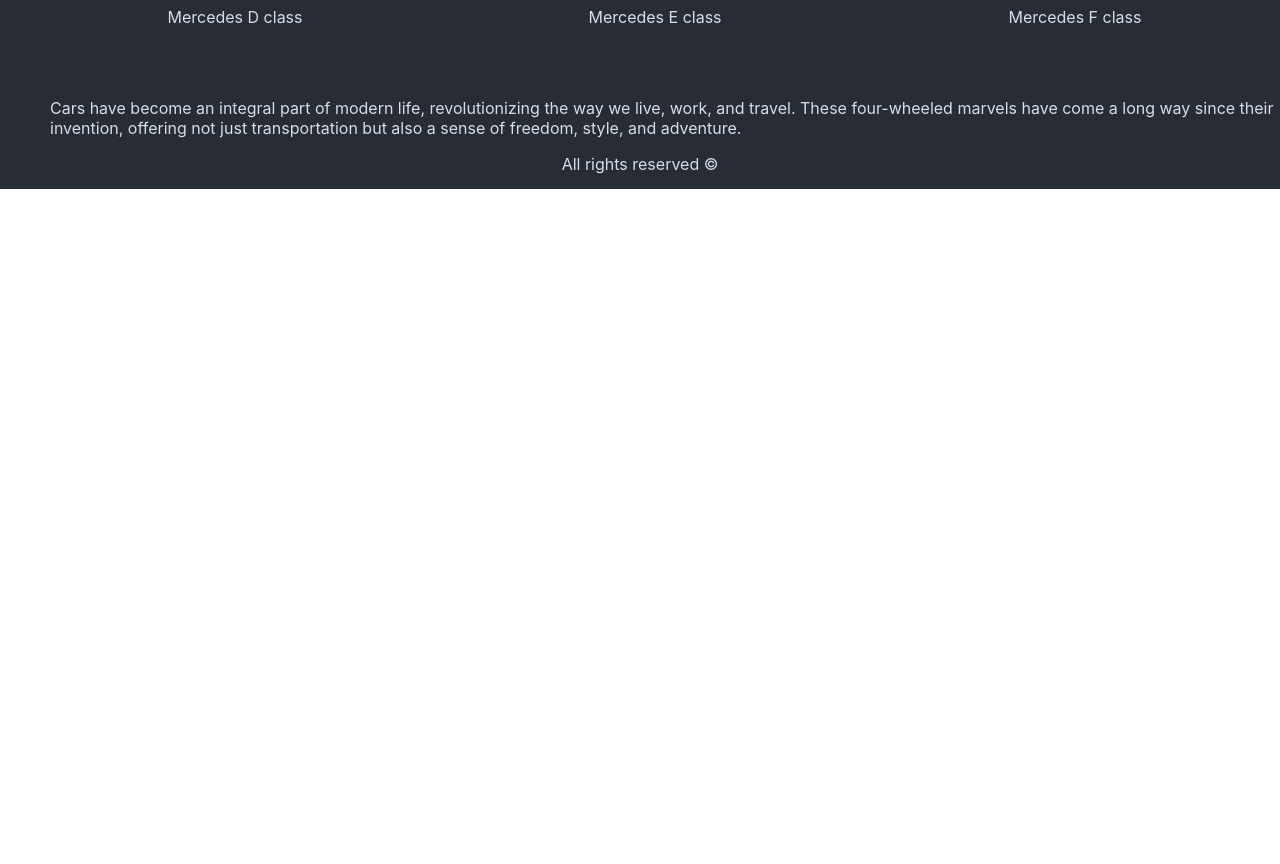
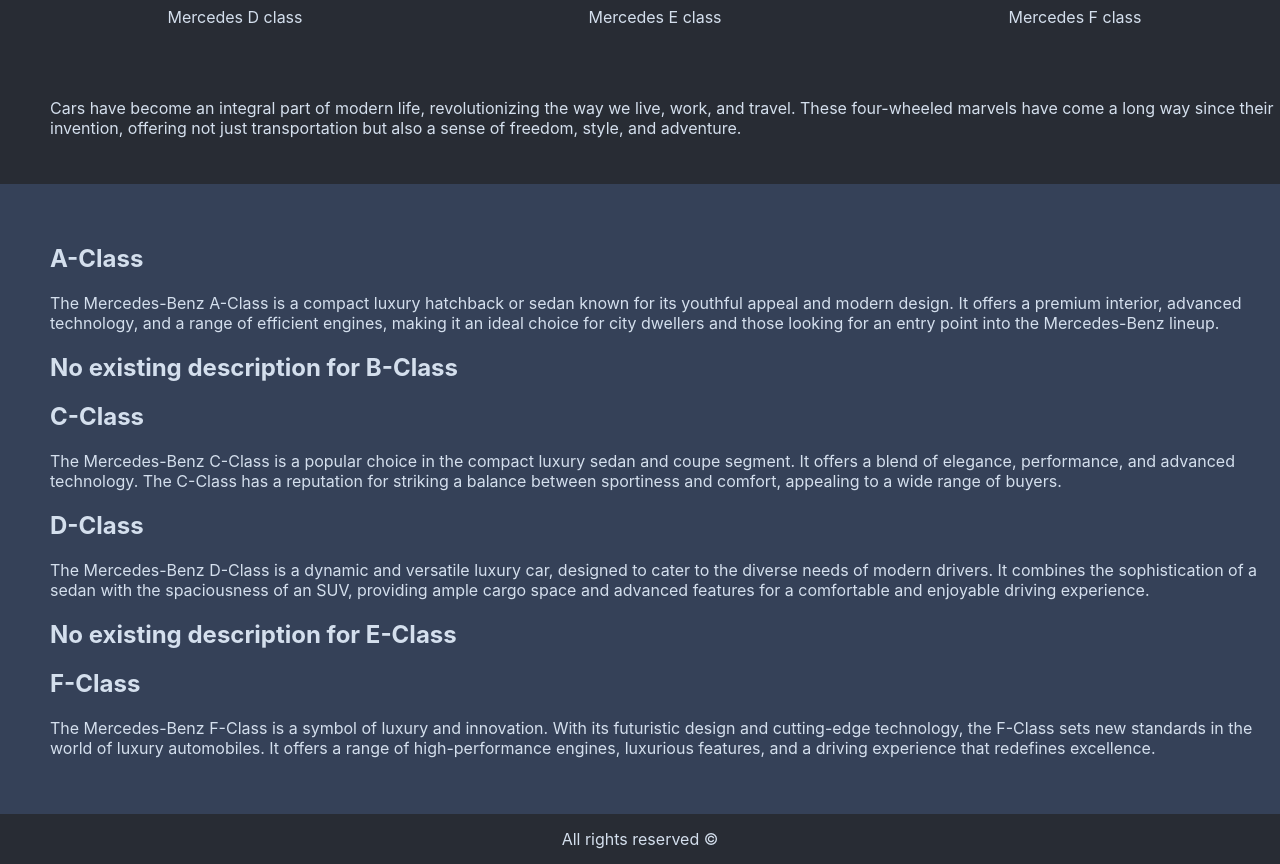
Before and after one commit to rstoyanovv/intro-to-react, a React (Create React App) app in the folder react-examples/: page / in a window 1280 px wide. Shown: the part 726-1590 px from the top of the page. Before the commit the page ends 915 px from the top, so only its background shows below. Built offline with nearby package versions, Linux system fonts and the light colour scheme.

Commit message:
Add new section

```diff
--- a/react-examples/src/App.css
+++ b/react-examples/src/App.css
@@ -7,6 +7,7 @@
   color: rgb(212, 223, 237);
   text-align: center;
   padding-bottom: 15px;
+  padding-top: 15px;
 }
 
 .header {
@@ -21,12 +22,14 @@
 .text {
   color: rgb(212, 223, 237);
   margin-left: 50px;
+  padding-bottom: 30px;
 }
 
 .car-container {
   display: flex;
   flex-wrap: wrap;
   justify-content: space-between;
+
 }
 
 .car-item {
@@ -35,6 +38,16 @@
   text-align: center;
 }
 
+.description-section {
+  background-color: #354158;
+  padding-top: 40px;
+  padding-bottom: 40px;
+}
+
+.detail {
+  margin-left: 50px;
+}
+
 #name-of-car {
   color: rgb(212, 223, 237);
 }
--- a/react-examples/src/App.js
+++ b/react-examples/src/App.js
@@ -3,6 +3,7 @@
 import { Header, Text } from './Components/Text';
 import { EmptySpace } from './Components/EmptySpace';
 import { Footer } from './Components/Footer';
+import { Descriptions } from './Components/descriptionSection/Description';
 
 function App() {
   return (
@@ -11,6 +12,7 @@
       <Gallery />
       <EmptySpace height={50} />
       <Text />
+      <Descriptions />
       <Footer />
     </div>
   );
--- a/react-examples/src/Components/Gallery.js
+++ b/react-examples/src/Components/Gallery.js
@@ -5,8 +5,8 @@
 import car4 from '../assets/car_model4.png';
 import car5 from '../assets/car_model5.png';
 import car6 from '../assets/car_model6.png';
-import { PictureOfCar } from './Picture.js';
-import { Name } from './Name.js';
+import { PictureOfCar } from './carElement/PictureOfCar.js';
+import { Name } from './carElement/Name.js';
 
 export default function Gallery() {
     const carImages = [car1, car2, car3, car4, car5, car6];
--- /dev/null
+++ b/react-examples/src/Components/descriptionSection/Description.js
@@ -0,0 +1,22 @@
+import descriptionOfModels from "./descriptionsList.js";
+import Detail from "./SingleDescription.js";
+
+export function Descriptions() {
+    const details = [];
+    const isExistValues = [true, false, true, true, false, true];
+
+    for (let i = 0; i < descriptionOfModels.length; i++) {
+        const model = descriptionOfModels[i];
+        const isExist = isExistValues[i];
+
+        details.push(
+          <Detail
+            key={`${i}`}
+            isExist={isExist}
+            name={model.model}
+            text={model.description}
+          />
+        );
+      }
+      return <section className="description-section">{details}</section>;
+}
--- /dev/null
+++ b/react-examples/src/Components/descriptionSection/SingleDescription.js
@@ -0,0 +1,19 @@
+export default function Detail({ name, text, isExist }) {
+    const color = "rgb(212, 223, 237)";
+    if (isExist === true) {
+        return (
+            <div className="detail" >
+                <h2 style={{color: color}}> {name} </h2>
+                <p style={{color: color}}> {text} </p>
+            </div>
+        );
+    }
+
+    if (isExist === false) {
+        return (
+            <div className="detail">
+                <h2 style={{color: color}}>No existing description for {name}</h2>
+            </div>
+        );
+    }
+}
--- /dev/null
+++ b/react-examples/src/Components/descriptionSection/descriptionsList.js
@@ -0,0 +1,34 @@
+const descriptionOfModels = [
+    {
+        model: "A-Class",
+        description:
+          "The Mercedes-Benz A-Class is a compact luxury hatchback or sedan known for its youthful appeal and modern design. It offers a premium interior, advanced technology, and a range of efficient engines, making it an ideal choice for city dwellers and those looking for an entry point into the Mercedes-Benz lineup.",
+      },
+      {
+        model: "B-Class",
+        description:
+          "The B-Class is a spacious compact luxury MPV (Multi-Purpose Vehicle) that combines practicality with the elegance typical of Mercedes-Benz. It provides a versatile interior, comfortable seating, and a focus on safety features, making it a great choice for families and those needing extra cargo space.",
+      },
+      {
+        model: "C-Class",
+        description:
+          "The Mercedes-Benz C-Class is a popular choice in the compact luxury sedan and coupe segment. It offers a blend of elegance, performance, and advanced technology. The C-Class has a reputation for striking a balance between sportiness and comfort, appealing to a wide range of buyers.",
+      },
+      {
+        model: "D-Class",
+        description:
+          "The Mercedes-Benz D-Class is a dynamic and versatile luxury car, designed to cater to the diverse needs of modern drivers. It combines the sophistication of a sedan with the spaciousness of an SUV, providing ample cargo space and advanced features for a comfortable and enjoyable driving experience.",
+      },
+      {
+        model: "E-Class",
+        description:
+          "The Mercedes-Benz E-Class is a midsize luxury sedan, coupe, convertible, wagon, and even a high-performance AMG version. It is known for its spacious and opulent interior, cutting-edge technology, and a smooth, comfortable ride. The E-Class is often considered the epitome of executive luxury.",
+      },
+      {
+        model: "F-Class",
+        description:
+          "The Mercedes-Benz F-Class is a symbol of luxury and innovation. With its futuristic design and cutting-edge technology, the F-Class sets new standards in the world of luxury automobiles. It offers a range of high-performance engines, luxurious features, and a driving experience that redefines excellence.",
+      },
+];
+
+export default descriptionOfModels;
--- a/react-examples/src/index.js
+++ b/react-examples/src/index.js
@@ -5,6 +5,7 @@
 import reportWebVitals from './reportWebVitals';
 
 const root = ReactDOM.createRoot(document.getElementById('root'));
+
 root.render(
   <React.StrictMode>
     <App />
```
Also changed, not shown: react-examples/src/Components/carElement/Name.js (renamed from react-examples/src/Components/Name.js), react-examples/src/Components/carElement/PictureOfCar.js (renamed from react-examples/src/Components/Picture.js).
